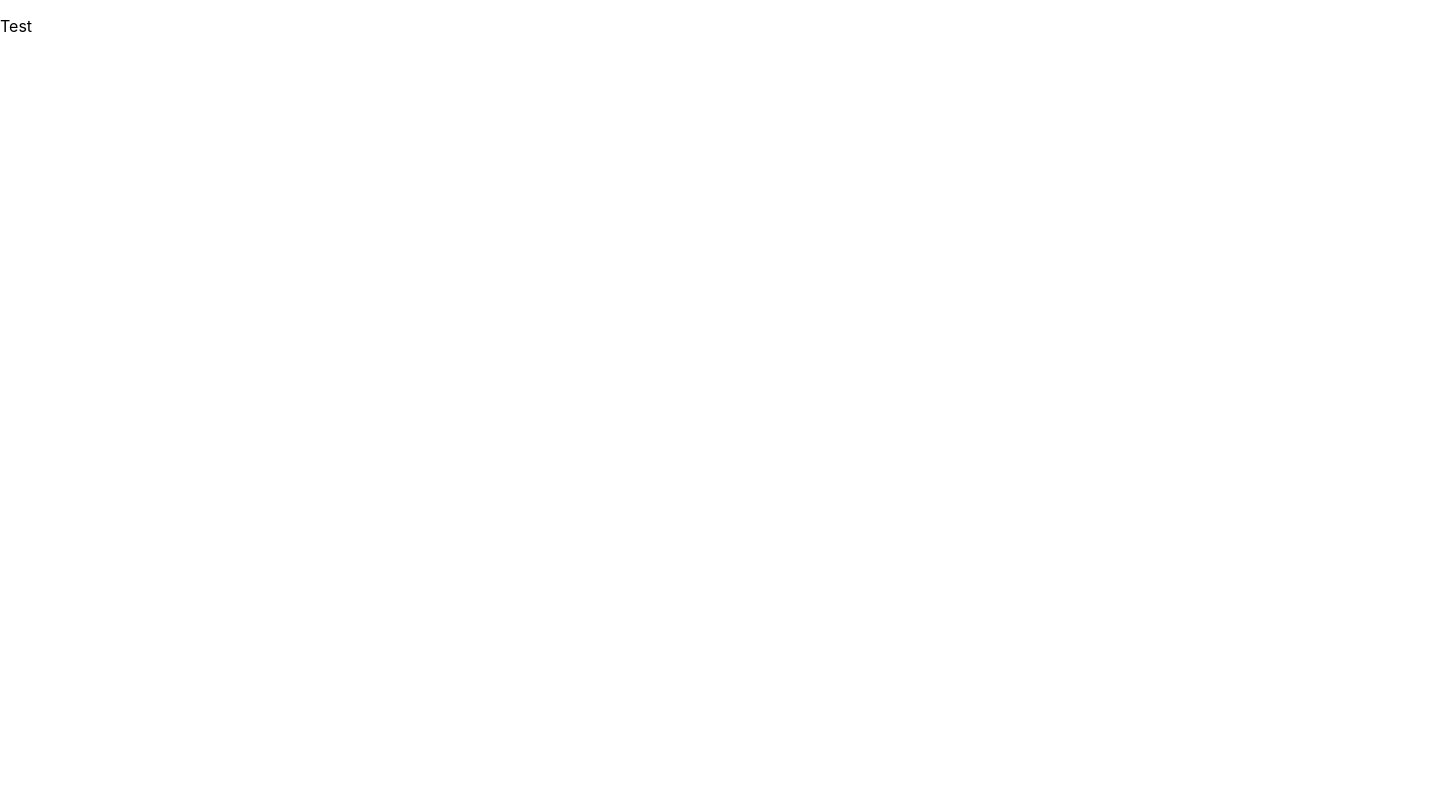
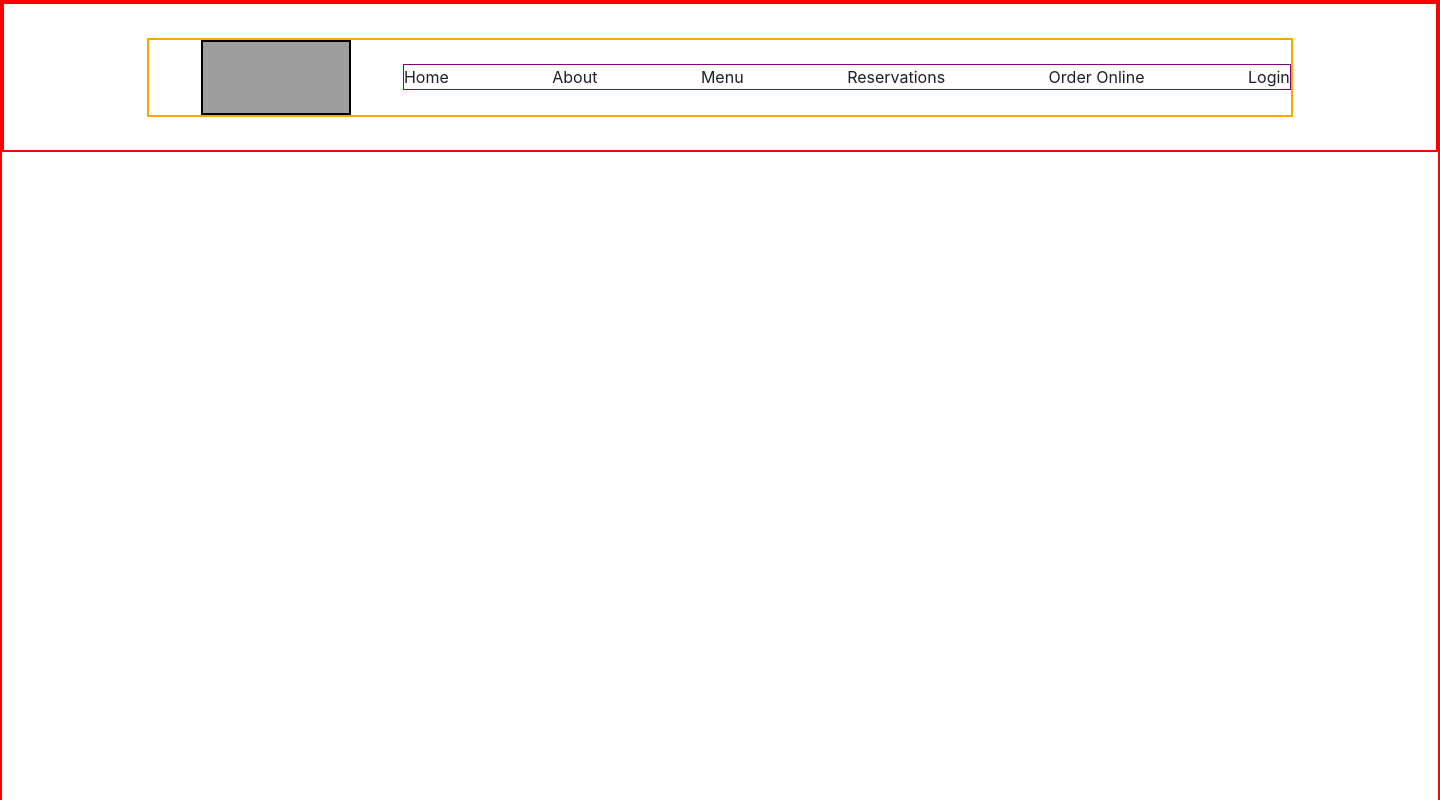
Before and after one commit to j-abellera/LL_Cap_Project, a React (Create React App) app: page / in a window 1280 px wide. Shown: the top 800 px of the page, 1440 px wide, since content can reach past the window. Built offline with nearby package versions, Linux system fonts and the light colour scheme; grey boxes are pictures that could not be loaded.

Commit message:
wireframe navbar

```diff
--- a/package.json
+++ b/package.json
@@ -3,9 +3,13 @@
   "version": "0.1.0",
   "private": true,
   "dependencies": {
+    "@chakra-ui/react": "^2.4.6",
+    "@emotion/react": "^11.10.5",
+    "@emotion/styled": "^11.10.5",
     "@testing-library/jest-dom": "^5.16.5",
     "@testing-library/react": "^13.4.0",
     "@testing-library/user-event": "^13.5.0",
+    "framer-motion": "^8.4.0",
     "react": "^18.2.0",
     "react-dom": "^18.2.0",
     "react-scripts": "5.0.1",
--- a/src/App.css
+++ b/src/App.css
@@ -1,38 +1,8 @@
-.App {
-  text-align: center;
+#container {
+  display: flex;
+  margin: auto;
+  flex-flow: row wrap;
+  width: 1440px;
+  height: 2900px;
+  border: solid 2px red;
 }
-
-.App-logo {
-  height: 40vmin;
-  pointer-events: none;
-}
-
-@media (prefers-reduced-motion: no-preference) {
-  .App-logo {
-    animation: App-logo-spin infinite 20s linear;
-  }
-}
-
-.App-header {
-  background-color: #282c34;
-  min-height: 100vh;
-  display: flex;
-  flex-direction: column;
-  align-items: center;
-  justify-content: center;
-  font-size: calc(10px + 2vmin);
-  color: white;
-}
-
-.App-link {
-  color: #61dafb;
-}
-
-@keyframes App-logo-spin {
-  from {
-    transform: rotate(0deg);
-  }
-  to {
-    transform: rotate(360deg);
-  }
-}
--- a/src/App.js
+++ b/src/App.js
@@ -1,10 +1,19 @@
-
 import './App.css';
+import Header from './components/Header';
+import Main from './components/Main';
 
 function App() {
   return (
-    <div>
-      <p>Test</p>
+    <div id='container'>
+      <head>
+        <title>Little Lemon</title>
+        <meta
+          name="description"
+          content="Little Lemon offers traditional cuisine in a lemon. That's right, if you're reading this, you know what I just said made no sense."
+        />
+      </head>
+      <Header />
+      <Main />
     </div>
   );
 }
--- /dev/null
+++ b/src/components/Header.css
@@ -0,0 +1,7 @@
+header {
+    display: flex;
+    align-items: center;
+    width: 100%;
+    height: 150px;
+    border: solid 2px red;
+}
--- /dev/null
+++ b/src/components/Header.js
@@ -0,0 +1,13 @@
+import React from 'react';
+import './Header.css';
+import Navigation from './Navigation';
+
+function Header() {
+    return (
+        <header>
+            <Navigation />
+        </header>
+    )
+}
+
+export default Header;
--- /dev/null
+++ b/src/components/Main.js
@@ -0,0 +1,11 @@
+import React from 'react';
+
+function Main() {
+    return (
+        <main>
+            <section>Hero Section</section>
+        </main>
+    )
+}
+
+export default Main;
--- /dev/null
+++ b/src/components/Navigation.css
@@ -0,0 +1,25 @@
+.nav-container {
+    display: grid;
+    width: 80%;
+    margin: auto;
+    align-items: center;
+    justify-items: center;
+    grid-template-columns: 2fr 7fr;
+    border: solid 2px orange;
+}
+
+.nav {
+    border: solid 1px purple;
+    width: 100%;
+    display: flex;
+    justify-content: space-between;
+}
+
+.logo {
+    background-image: url('https://ichef.bbci.co.uk/news/999/cpsprodpb/15951/production/_117310488_16.jpg');
+    background-position: center;
+    background-size: cover;
+    width: 150px;
+    height: 75px;
+    border: solid 2px black;
+}
--- /dev/null
+++ b/src/components/Navigation.js
@@ -0,0 +1,20 @@
+import React, {  } from 'react';
+import './Navigation.css';
+
+function Navigation() {
+    return (
+       <div className='nav-container'>
+        <div className='logo'></div>
+        <nav className='nav'>
+            <a className='nav-link' href='#home'>Home</a>
+            <a className='nav-link' href='#about'>About</a>
+            <a className='nav-link' href='#menu'>Menu</a>
+            <a className='nav-link' href='#reservations'>Reservations</a>
+            <a className='nav-link' href='#order-online'>Order Online</a>
+            <a className='nav-link' href='#login'>Login</a>
+        </nav>
+       </div>
+    )
+}
+
+export default Navigation;
--- a/src/index.js
+++ b/src/index.js
@@ -3,11 +3,14 @@ import ReactDOM from 'react-dom/client';
 import './index.css';
 import App from './App';
 import reportWebVitals from './reportWebVitals';
+import { ChakraProvider } from '@chakra-ui/react';
 
 const root = ReactDOM.createRoot(document.getElementById('root'));
 root.render(
   <React.StrictMode>
-    <App />
+    <ChakraProvider>
+      <App />
+    </ChakraProvider>
   </React.StrictMode>
 );
 
```
Also changed, not shown: src/components/Footer.js (added), 1 other file (tests, documents, lock files or other folders).
